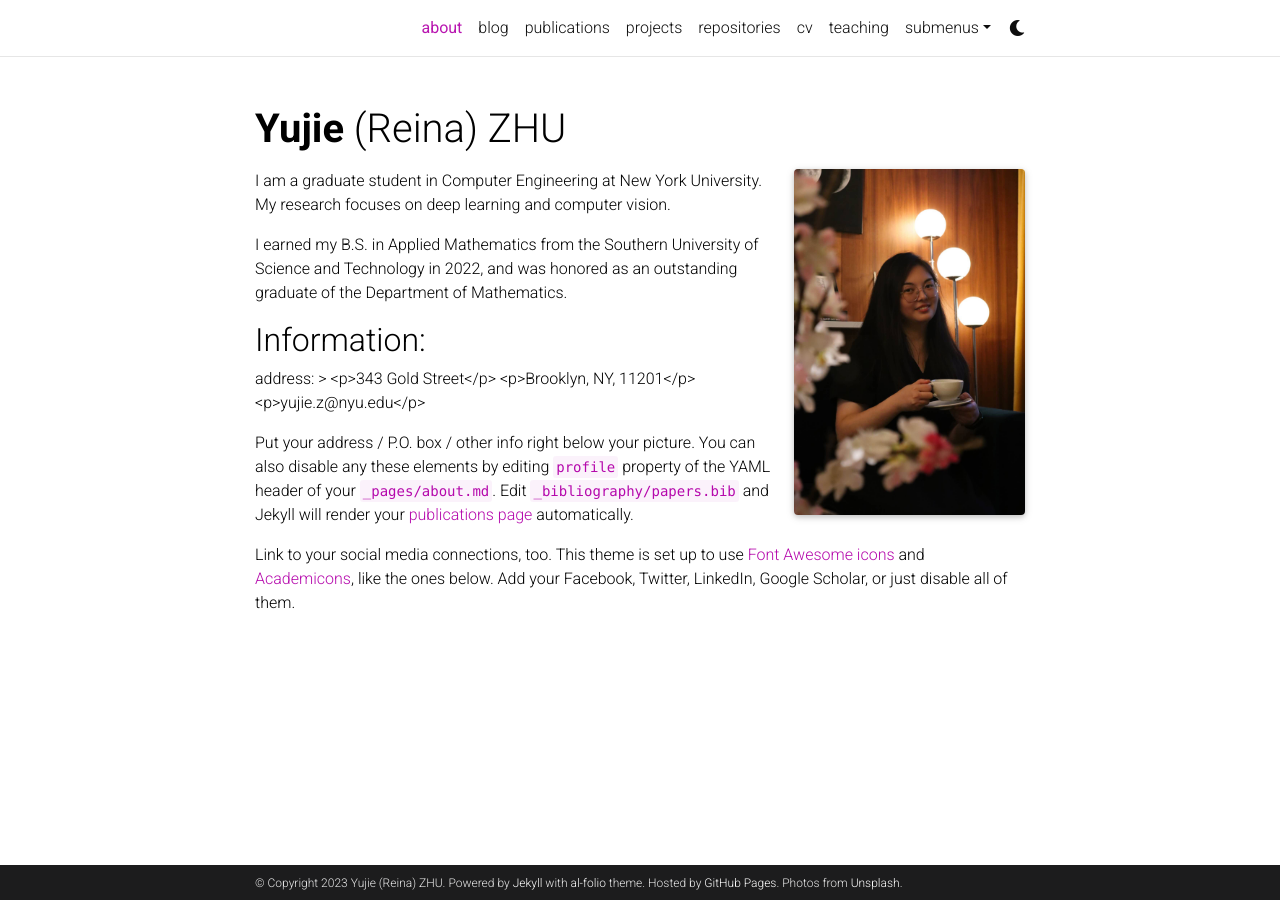
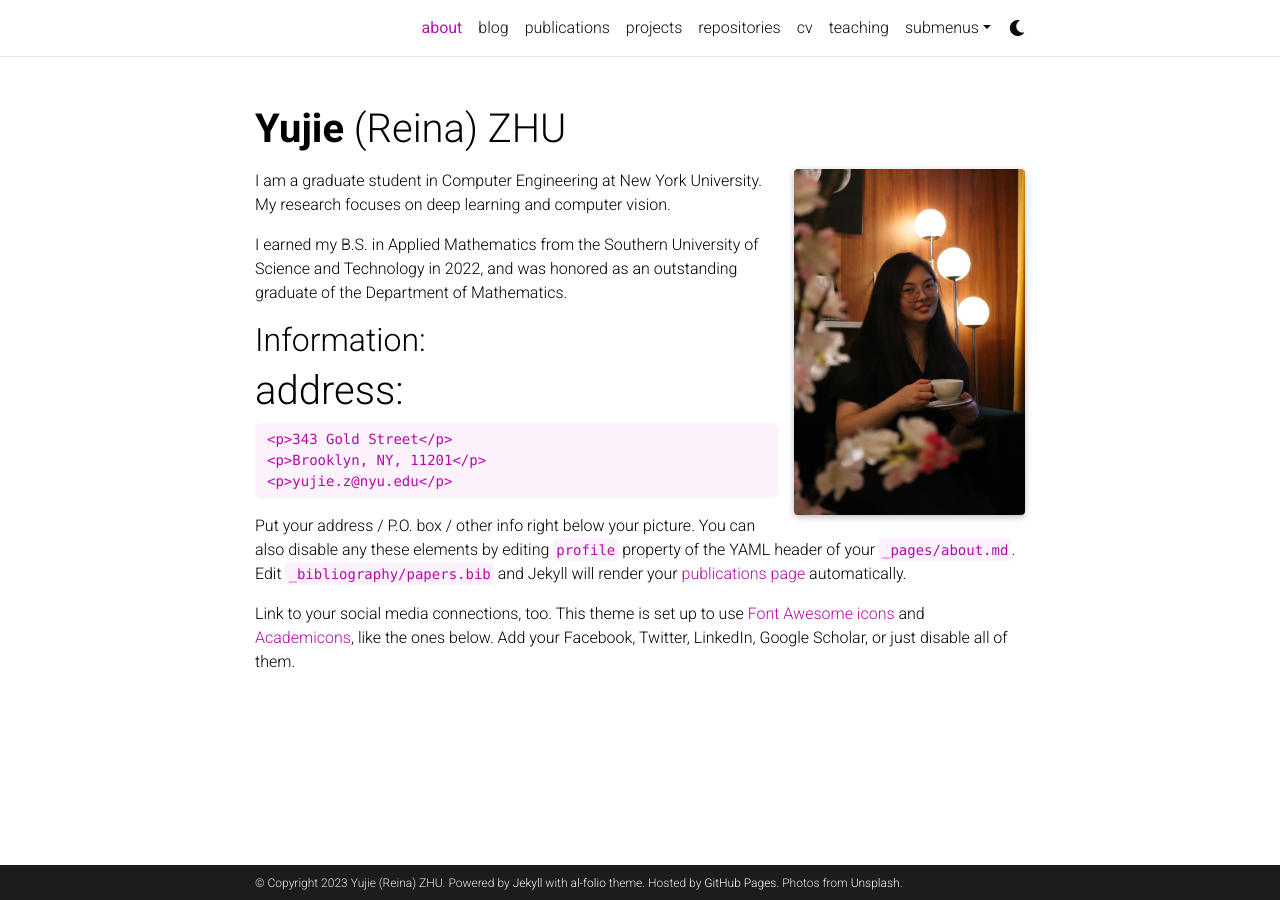
Before and after one commit to ReinaZhu/yujiezhu.github.io, a Jekyll site: the page built from _pages/about.md, in a window 1280 px wide. Built offline with Jekyll 4.4.1, drawn with Linux system fonts in a browser that asks for light colours; full-size pictures stand in for the smaller copies a plugin makes; comment, search, counter and statistics services are not loaded; a style sheet for code colours, icons or effects is not loaded; part of the change alters nothing that is shown.

```diff
--- a/_pages/about.md
+++ b/_pages/about.md
@@ -21,7 +21,8 @@ I earned my B.S. in Applied Mathematics from the Southern University of Science
 
 ## Information:
 
-address: >
+
+# address:
     <p>343 Gold Street</p>
     <p>Brooklyn, NY, 11201</p>
     <p>yujie.z@nyu.edu</p>
```
